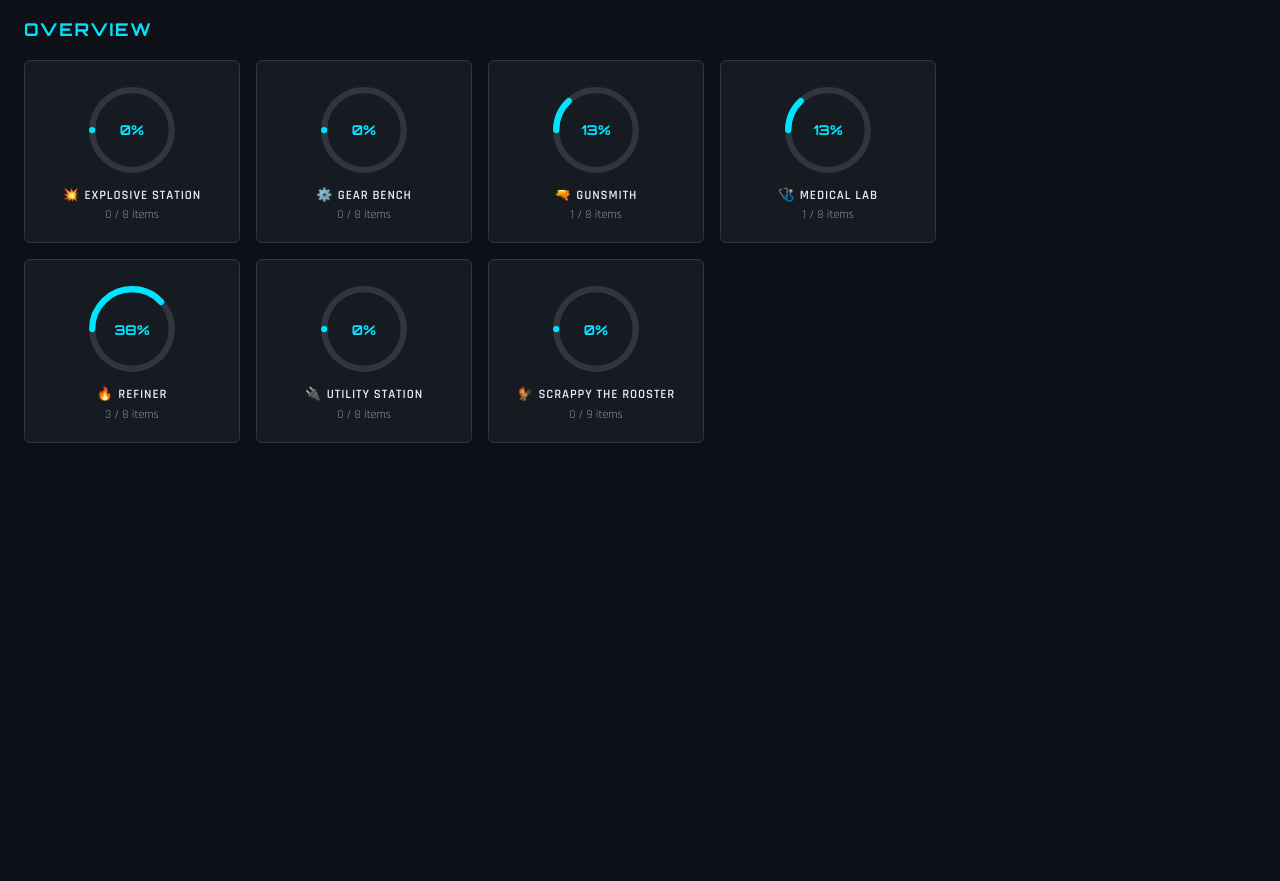
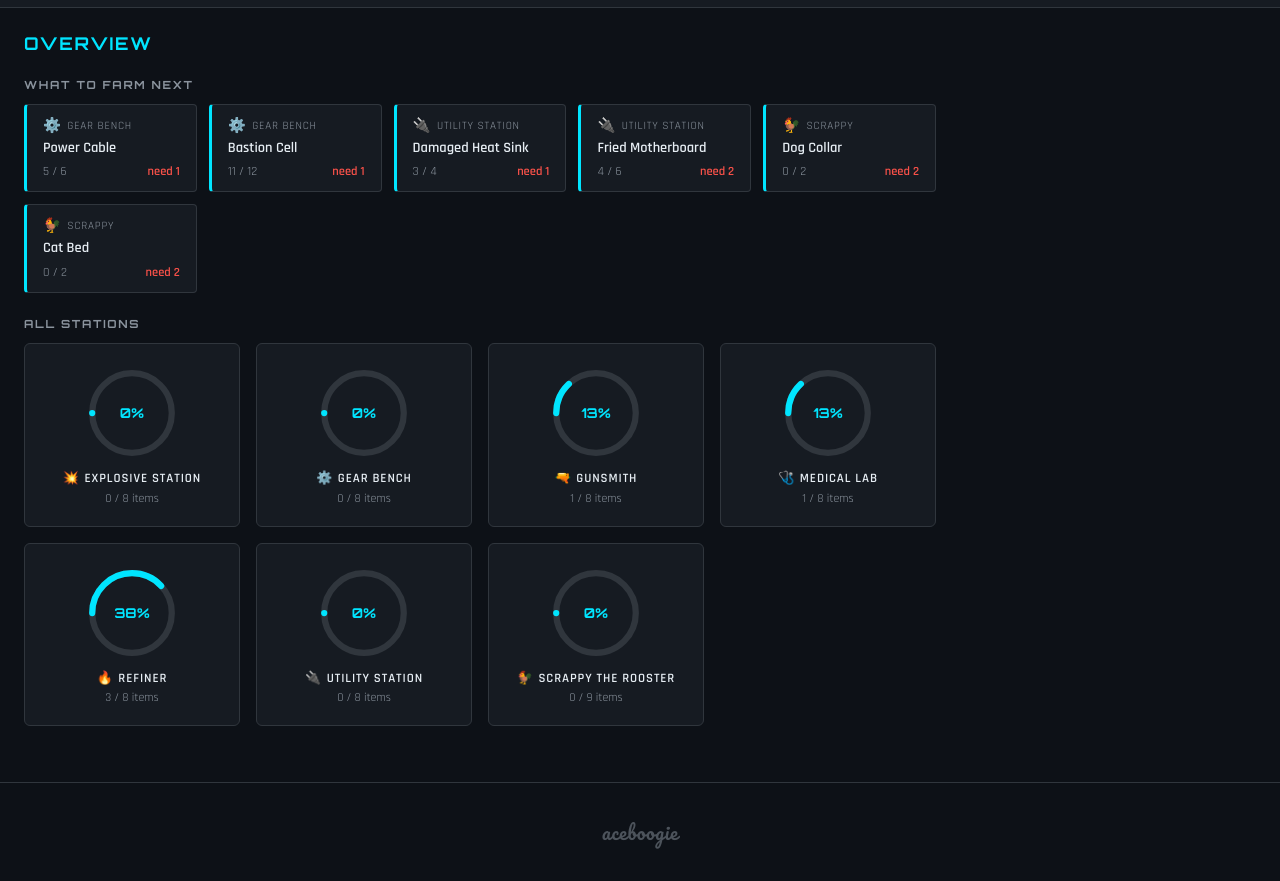
Before and after one commit to fernamb/arcraiders, a plain HTML site: page index.html in a window 1280 px wide. Shown: the part 110-991 px from the top of the page. Before the commit the page ends 800 px from the top, so only its background shows below. Drawn offline with Linux system fonts and the light colour scheme.

Commit message:
feat(ui): add aceboogie branding and What to Farm Next section

```diff
--- a/app.js
+++ b/app.js
@@ -94,6 +94,49 @@ function benchHeroHTML(name, icon, stats) {
     </div>`;
 }
 
+// ── What to farm next ─────────────────────────────────
+
+function getFarmNext(limit = 6) {
+  const needed = [];
+  for (const bench of BENCHES) {
+    for (const lvl of bench.levels) {
+      for (const item of lvl.items) {
+        const still = stillRequired(item.qty, item.inv);
+        if (still > 0) needed.push({ name: item.name, bench: bench.name, benchId: bench.id, icon: BENCH_ICONS[bench.id], still, total: item.qty * 2, have: item.inv || 0 });
+      }
+    }
+  }
+  for (const lvl of SCRAPPY) {
+    for (const item of lvl.items) {
+      const still = stillRequired(item.qty, item.inv);
+      if (still > 0) needed.push({ name: item.name, bench: 'Scrappy', benchId: 'scrappy', icon: BENCH_ICONS.scrappy, still, total: item.qty * 2, have: item.inv || 0 });
+    }
+  }
+  return needed.sort((a, b) => a.still - b.still).slice(0, limit);
+}
+
+function renderFarmNext() {
+  const items = getFarmNext();
+  if (items.length === 0) {
+    return `<div class="farm-all-done">All items collected! 🎉</div>`;
+  }
+  const cards = items.map(item => `
+    <div class="farm-card" onclick="setTab('${item.benchId}')">
+      <div class="farm-card-top">
+        <span class="farm-icon">${item.icon}</span>
+        <span class="farm-bench">${item.bench}</span>
+      </div>
+      <div class="farm-name">${item.name}</div>
+      <div class="farm-stats">
+        <span class="farm-have">${item.have} / ${item.total}</span>
+        <span class="farm-needed">need ${item.still}</span>
+      </div>
+    </div>`).join('');
+  return `
+    <div class="section-label">What to Farm Next</div>
+    <div class="farm-grid">${cards}</div>`;
+}
+
 // ── Render functions ──────────────────────────────────
 
 function renderSummary() {
@@ -115,6 +158,8 @@ function renderSummary() {
 
   return `
     <div class="bench-header"><h2>Overview</h2></div>
+    ${renderFarmNext()}
+    <div class="section-label">All Stations</div>
     <div class="summary-grid">${cards.join('')}</div>`;
 }
 
--- a/index.html
+++ b/index.html
@@ -6,7 +6,7 @@
   <title>ARC Raiders – Workshop Tracker</title>
   <link rel="preconnect" href="https://fonts.googleapis.com">
   <link rel="preconnect" href="https://fonts.gstatic.com" crossorigin>
-  <link href="https://fonts.googleapis.com/css2?family=Orbitron:wght@700&family=Rajdhani:wght@400;500;600&display=swap" rel="stylesheet">
+  <link href="https://fonts.googleapis.com/css2?family=Orbitron:wght@700&family=Pacifico&family=Rajdhani:wght@400;500;600&display=swap" rel="stylesheet">
   <link rel="stylesheet" href="style.css">
 </head>
 <body>
@@ -16,12 +16,17 @@
       <span class="logo-arc">ARC RAIDERS</span>
       <span class="logo-sub">Workshop Tracker</span>
     </div>
+    <span class="brand">aceboogie</span>
   </header>
 
   <nav id="tabs"></nav>
 
   <main id="content"></main>
 
+  <footer>
+    <span class="footer-brand">aceboogie</span>
+  </footer>
+
   <script src="data.js"></script>
   <script src="app.js"></script>
 </body>
--- a/style.css
+++ b/style.css
@@ -49,6 +49,32 @@ header {
   color: var(--text-dim);
   text-transform: uppercase;
   letter-spacing: 0.1em;
+}
+
+/* ── Branding ────────────────────────────────────────── */
+
+.brand {
+  font-family: 'Pacifico', cursive;
+  font-size: 1.6rem;
+  color: var(--accent);
+  margin-left: auto;
+  letter-spacing: 0.03em;
+  text-shadow: 0 0 20px rgba(0, 229, 255, 0.4);
+}
+
+footer {
+  text-align: center;
+  padding: 2rem 1.5rem;
+  border-top: 1px solid var(--border);
+  margin-top: 2rem;
+}
+
+.footer-brand {
+  font-family: 'Pacifico', cursive;
+  font-size: 1.2rem;
+  color: var(--text-dim);
+  letter-spacing: 0.03em;
+  opacity: 0.5;
 }
 
 /* ── Tabs ────────────────────────────────────────────── */
@@ -296,6 +322,81 @@ tr.needed td:first-child { color: var(--text); }
 tr.done   .still-req { color: var(--done); }
 tr.needed .still-req { color: var(--needed); }
 
+/* ── Section labels ──────────────────────────────────── */
+
+.section-label {
+  font-family: 'Orbitron', monospace;
+  font-size: 0.7rem;
+  text-transform: uppercase;
+  letter-spacing: 0.15em;
+  color: var(--text-dim);
+  margin: 1.5rem 0 0.75rem;
+}
+
+/* ── What to farm next ───────────────────────────────── */
+
+.farm-grid {
+  display: grid;
+  grid-template-columns: repeat(auto-fill, minmax(160px, 1fr));
+  gap: 0.75rem;
+  margin-bottom: 0.5rem;
+}
+
+.farm-card {
+  background: var(--bg-card);
+  border: 1px solid var(--border);
+  border-left: 3px solid var(--accent);
+  border-radius: 4px;
+  padding: 0.75rem 1rem;
+  cursor: pointer;
+  transition: border-color 0.15s, box-shadow 0.15s;
+}
+
+.farm-card:hover {
+  border-color: var(--accent);
+  box-shadow: 0 0 16px rgba(0, 229, 255, 0.08);
+}
+
+.farm-card-top {
+  display: flex;
+  align-items: center;
+  gap: 0.4rem;
+  margin-bottom: 0.3rem;
+}
+
+.farm-icon   { font-size: 0.9rem; }
+
+.farm-bench {
+  font-size: 0.7rem;
+  text-transform: uppercase;
+  letter-spacing: 0.07em;
+  color: var(--text-dim);
+}
+
+.farm-name {
+  font-size: 0.9rem;
+  font-weight: 600;
+  margin-bottom: 0.4rem;
+  line-height: 1.2;
+}
+
+.farm-stats {
+  display: flex;
+  justify-content: space-between;
+  align-items: center;
+  font-size: 0.78rem;
+}
+
+.farm-have   { color: var(--text-dim); }
+.farm-needed { color: var(--needed); font-weight: 600; }
+
+.farm-all-done {
+  padding: 1rem;
+  color: var(--done);
+  font-size: 0.95rem;
+  font-weight: 600;
+}
+
 /* ── Coming Soon ─────────────────────────────────────── */
 
 .coming-soon {
```
